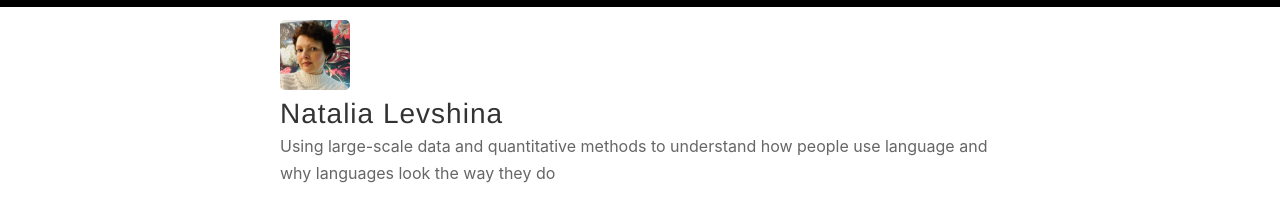
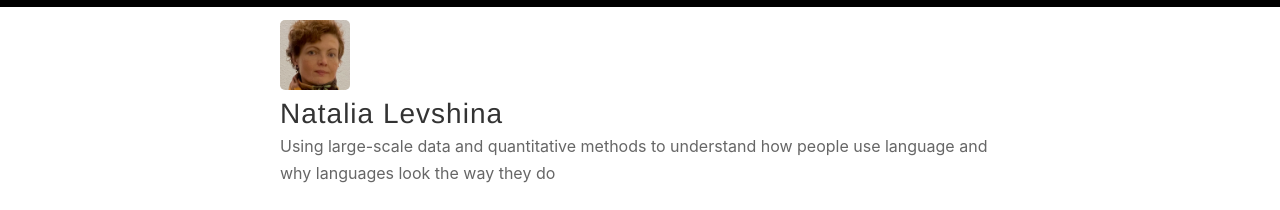
Before and after one commit to levshina/levshina.github.io, a Jekyll site: the page built from index.html, in a window 1280 px wide. Shown: the top 210 px of the page. Built offline with Jekyll 4.4.1, drawn with Linux system fonts in a browser that asks for light colours; the list of posts is cut into pages by our own code.

Commit message:
Update _config.yml

```diff
--- a/_config.yml
+++ b/_config.yml
@@ -12,7 +12,7 @@ author: Natalia Levshina
 description: Using large-scale data and quantitative methods to understand how people use language and why languages look the way they do
 
 # URL of your avatar or profile pic (you could use your GitHub profile pic)
-avatar: /images/1773002567567.jpeg
+avatar: /images/myphoto.jpg
 
 #
 # Flags below are optional
```
